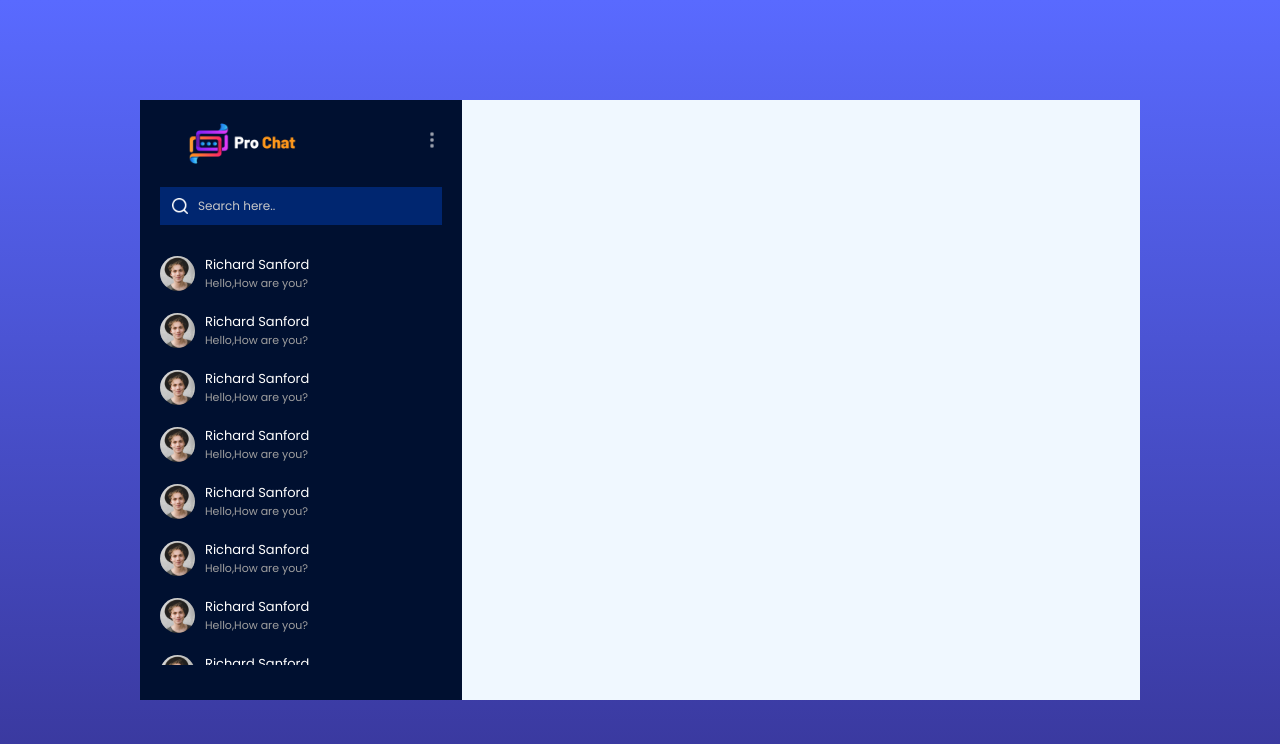
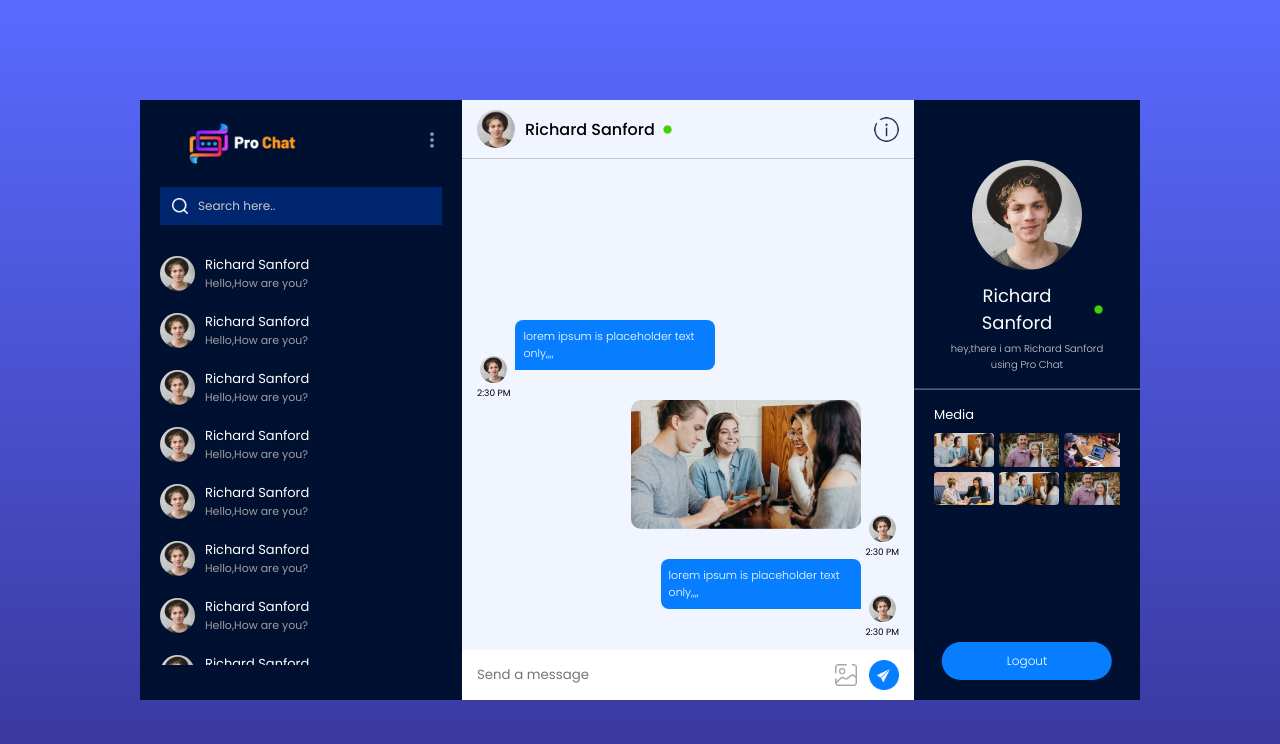
Before and after one commit to Hasindu30/ProChat-App, a React (Vite) app: page /chat in a window 1280 px wide. Shown: the top 744 px of the page. Built offline with nearby package versions, Linux system fonts and the light colour scheme.

Commit message:
update the rightside

```diff
--- a/src/components/ChatBox/ChatBox.css
+++ b/src/components/ChatBox/ChatBox.css
@@ -0,0 +1,102 @@
+.chat-box{
+    height: 75vh;
+    position: relative;
+    background-color: #f1f5ff;
+}
+.chat-user{
+    padding: 10px 15px;
+    display: flex;
+    align-items: center;
+    gap: 10px;
+    border-bottom: 1px solid #c6c6c6;
+}
+.chat-user img{
+    width: 25px;
+    border-radius: 50%;
+}
+.chat-user img:first-child{
+    width: 38px;
+    aspect-ratio: 1/1;
+}
+.chat-user p{
+    flex: 1;
+    font-weight: 500;
+    font-size: #393939;
+    display: flex;
+    align-items: center;
+    gap: 5px;
+}
+.chat-input{
+    display: flex;
+    align-items: center;
+    gap: 12px;
+    padding: 10px 15px;
+    background: white;
+    position: absolute;
+    bottom: 0;
+    left: 0;
+    right: 0;
+}
+.chat-input img{
+    width: 30px;
+    cursor: pointer;
+}
+.chat-input label{
+    display: flex;
+
+}
+.chat-input label img{
+    width: 22px;
+}
+.chat-input input{
+    flex: 1;
+    border: none;
+    outline: none;
+}
+.chat-msg{
+    height: calc(100% - 70px);
+    padding-bottom: 50px;
+    overflow-y: scroll;
+    display: flex;
+    flex-direction: column-reverse;
+}
+.s-msg div img,.r-msg div img{
+    width: 27px;
+    aspect-ratio: 1/1;
+    border-radius: 50px;
+
+}
+.s-msg,.r-msg{
+    display: flex;
+    align-items: end;
+    justify-content: end;
+    gap: 5px;
+    padding: 0px 15px;
+}
+.r-msg{
+    flex-direction: row-reverse;
+    justify-content: start;
+}
+.msg{
+    color: white;
+    background-color: #077EFF;
+    padding: 8px;
+    max-width: 200px;
+    font-size: 11px;
+    font-weight: 300;
+    border-radius: 8px 8px 0px 8px;
+    margin-bottom: 30px;
+}
+.r-msg .msg{
+    border-radius: 8px 8px 8px 0px;
+
+}
+.s-msg div,.r-msg div {
+    text-align: center;
+    font-size: 9px;
+}
+.msg-img{
+    max-width: 230px;
+    margin-bottom: 30px;
+    border-radius: 10px;
+}
--- a/src/components/ChatBox/ChatBox.jsx
+++ b/src/components/ChatBox/ChatBox.jsx
@@ -1,12 +1,56 @@
 import React from 'react'
 import './ChatBox.css'
+import assets from '../../assets/assets';
 
 const ChatBox = () => {
   return (
-    <div>
+    <div className='chat-box'>
+      <div className="chat-user">
+        <img src={assets.profile_img} alt="User Profile" />
+        <p>Richard Sanford <img className='dot' src={assets.green_dot} alt="Online Status" /></p>
+        <img src={assets.help_icon} className='help' alt="Help Icon" />
+      </div>
 
+
+      <div className="chat-msg">
+        <div className="s-msg">
+          <p className="msg">
+            lorem ipsum is placeholder text only,,,,
+          </p>
+          <div>
+            <img src={assets.profile_img} alt="" />
+            <p>2:30 PM</p>
+          </div>
+        </div>
+        <div className="s-msg">
+          <img className='msg-img' src={assets.pic1} alt="" />
+          <div>
+            <img  src={assets.profile_img} alt="" />
+            <p>2:30 PM</p>
+          </div>
+        </div>
+        <div className="r-msg">
+          <p className="msg">
+            lorem ipsum is placeholder text only,,,,
+          </p>
+          <div>
+            <img src={assets.profile_img} alt="" />
+            <p>2:30 PM</p>
+          </div>
+        </div>
+      </div>
+
+
+      <div className="chat-input">
+        <input type="text" placeholder='Send a message' />
+        <input type="file" id='image' accept='image/png, image/jpeg' hidden />
+        <label htmlFor="image">
+          <img src={assets.gallery_icon} alt="Upload Image" />
+        </label>
+        <img src={assets.send_button} alt="Send Message" />
+      </div>
     </div>
-  )
-}
+  );
+};
 
 export default ChatBox
--- a/src/components/RightSidebar/RightSideBar.css
+++ b/src/components/RightSidebar/RightSideBar.css
@@ -0,0 +1,68 @@
+.rs{
+    color: white;
+    background: #001030;
+    position: relative;
+    height: 75vh;
+    overflow-y: scroll;
+}
+.rs-profile{
+    padding-top: 60px;
+    text-align: center;
+    max-width: 70%;
+    margin: auto;
+
+}
+.rs-profile img{
+    width: 110px;
+    aspect-ratio: 1/1;
+    border-radius: 50%;
+}
+.rs-profile h3{
+    font-size: 18px;
+    font-weight: 400;
+    display: flex;
+    align-items: center;
+    justify-content: center;
+    gap: 5px;
+    margin: 5px 0px;
+}
+.rs-profile p{
+    font-size: 10px;
+    opacity: 80%;
+    font-weight: 300;
+}
+.rs hr{
+    border-color: #ffffff50;
+    margin: 15px 0px;
+}
+.rs-media{
+    padding: 0px 20px;
+    font-size: 13px;
+}
+.rs-media div{
+    max-height: 180px;
+    overflow-y: scroll;
+    display: grid;
+    grid-template-columns: 1fr 1fr 1fr;
+    gap: 5px;
+    margin-top: 8px;
+}
+.rs-media div img{
+    width: 60px;
+    border-radius: 4px;
+    cursor: pointer;
+}
+.rs button{
+    position: absolute;
+    bottom: 20px;
+    left: 50%;
+    transform: translateX(-50%);
+    background: #077eff;
+    border: none;
+    font-size: 12px;
+    font-weight: 300;
+    padding: 10px 65px;
+    border-radius: 20px;
+    cursor: pointer;
+    color: white;
+}
--- a/src/components/RightSidebar/RightSidebar.jsx
+++ b/src/components/RightSidebar/RightSidebar.jsx
@@ -1,9 +1,27 @@
 import React from 'react'
 import './RightSidebar.css'
+import assets from '../../assets/assets'
 const RightSidebar = () => {
   return (
-    <div>
-
+    <div className='rs'>
+        <div className="rs-profile">
+          <img src={assets.profile_img} alt="" />
+          <h3>Richard Sanford <img src={assets.green_dot} className='dot' alt="" /></h3>
+          <p>hey,there i am Richard Sanford using Pro Chat </p>
+        </div>
+        <hr />
+        <div className="rs-media">
+          <p>Media</p>
+          <div>
+            <img src={assets.pic1} alt="" />
+            <img src={assets.pic2} alt="" />
+            <img src={assets.pic3} alt="" />
+            <img src={assets.pic4} alt="" />
+            <img src={assets.pic1} alt="" />
+            <img src={assets.pic2} alt="" />
+          </div>
+        </div>
+        <button>Logout</button>
     </div>
   )
 }
```
